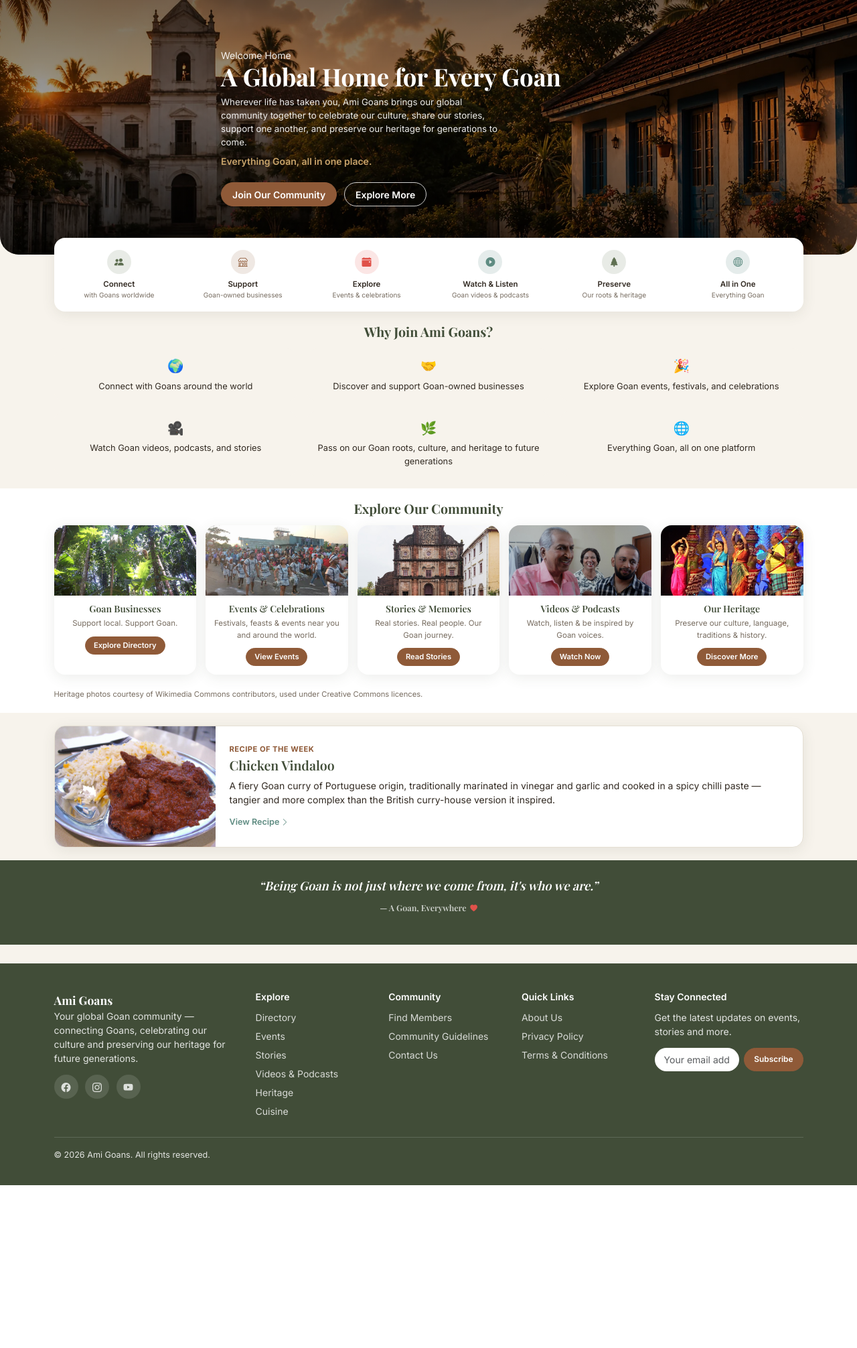
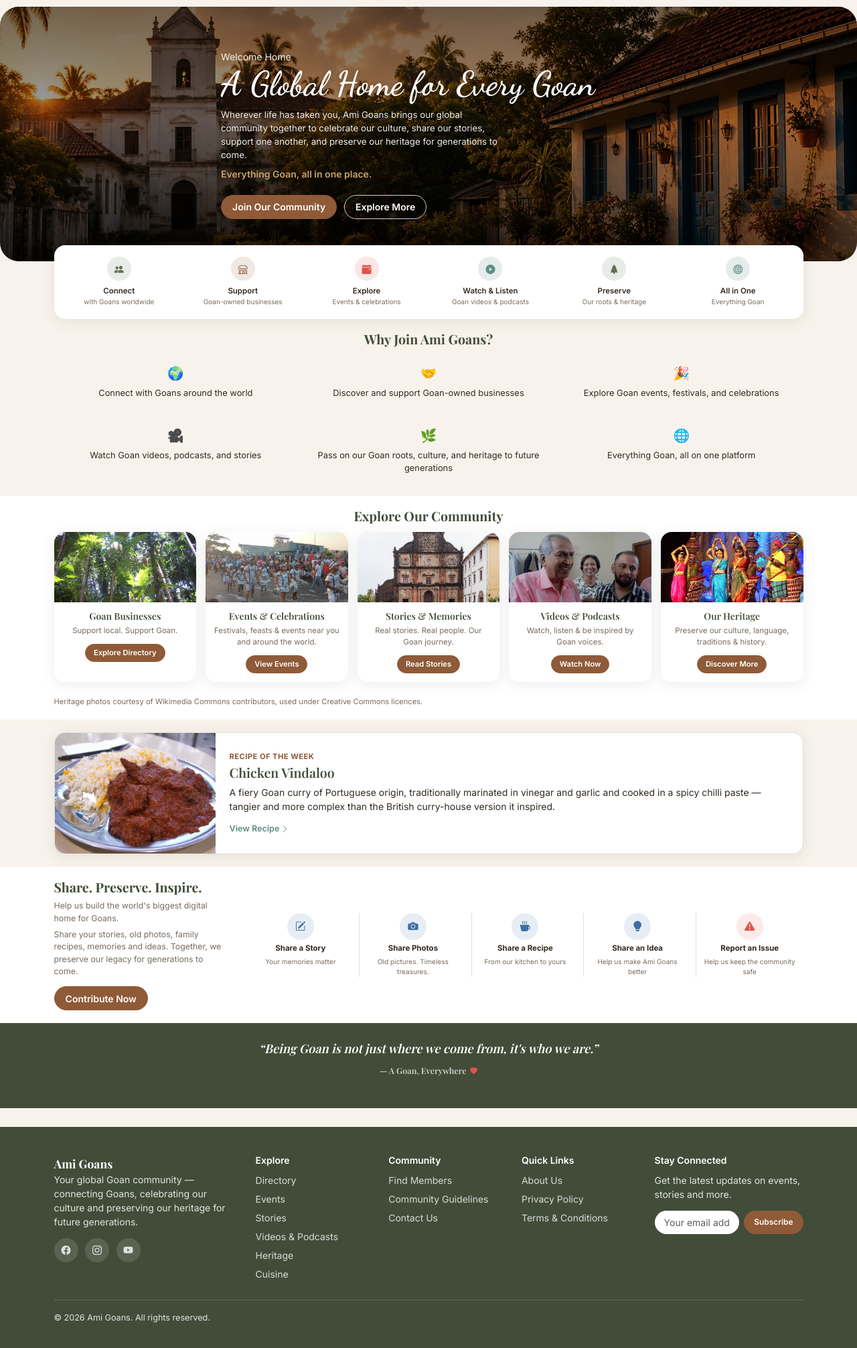
Before and after one commit to osmond361361/AmiGoans, a Flask app: page / in a window 1280 px wide. Shown: the part 110-2122 px from the top of the page at 67% size. Before the commit the page ends 1879 px from the top, so only its background shows below. Run offline with Flask 3, Linux system fonts and the light colour scheme.

Commit message:
Round hero corners, script-font heading, add login-gated Contribute section
Hero now has rounded corners on all sides and a Dancing Script heading
for a softer feel. New "Share. Preserve. Inspire." section on the
homepage links to a new /contribute page, gated behind login (redirects
to sign-in with a next= param, consistent with the business/job add flows).

```diff
--- a/app/main/routes.py
+++ b/app/main/routes.py
@@ -1,4 +1,5 @@
 from flask import flash, redirect, render_template, request, url_for
+from flask_login import login_required
 
 from app.extensions import db
 from app.main import main_bp
@@ -14,6 +15,12 @@ def home():
 @main_bp.route("/about")
 def about():
     return render_template("main/about.html")
+
+
+@main_bp.route("/contribute")
+@login_required
+def contribute():
+    return render_template("main/contribute.html")
 
 
 @main_bp.route("/motto")
--- a/app/static/css/style.css
+++ b/app/static/css/style.css
@@ -302,7 +302,8 @@ a {
   color: var(--ag-white);
   background-size: cover;
   background-position: center;
-  border-radius: 0 0 28px 28px;
+  border-radius: 28px;
+  margin-top: 0.75rem;
 }
 
 .ag-hero-full-overlay {
@@ -325,11 +326,14 @@ a {
 }
 
 .ag-hero-full-heading {
+  font-family: var(--ag-font-script);
   color: var(--ag-white);
-  font-size: clamp(1.8rem, 4vw, 2.6rem);
+  font-weight: 600;
+  font-size: clamp(2.4rem, 6vw, 3.6rem);
   display: flex;
   align-items: center;
   gap: 0.6rem;
+  text-shadow: 0 1px 10px rgba(0, 0, 0, 0.3);
 }
 
 .ag-hero-heart {
@@ -546,6 +550,71 @@ a {
   color: var(--ag-green-dark);
   font-size: 1.4rem;
   margin: 0.3rem 0 0.5rem;
+}
+
+/* Contribute */
+.ag-contribute-card {
+  display: flex;
+  gap: 2rem;
+  align-items: center;
+  flex-wrap: wrap;
+}
+.ag-contribute-text {
+  flex: 0 0 260px;
+}
+.ag-contribute-text h2 {
+  font-size: 1.4rem;
+  margin-bottom: 0.5rem;
+}
+.ag-contribute-text p {
+  font-size: 0.88rem;
+  color: var(--ag-muted);
+  margin-bottom: 0.4rem;
+}
+.ag-contribute-text .btn {
+  margin-top: 0.5rem;
+}
+.ag-contribute-grid {
+  flex: 1;
+  display: grid;
+  grid-template-columns: repeat(5, 1fr);
+  gap: 0.5rem;
+  min-width: 280px;
+}
+.ag-contribute-item {
+  display: flex;
+  flex-direction: column;
+  align-items: center;
+  text-align: center;
+  gap: 0.3rem;
+  padding: 0 0.5rem;
+  border-left: 1px solid var(--ag-border);
+}
+.ag-contribute-item:first-child {
+  border-left: none;
+}
+.ag-contribute-icon {
+  width: 40px;
+  height: 40px;
+  border-radius: 50%;
+  background-color: rgba(61, 111, 165, 0.12);
+  color: #3d6fa5;
+  display: flex;
+  align-items: center;
+  justify-content: center;
+  font-size: 1.1rem;
+}
+.ag-contribute-icon-warning {
+  background-color: rgba(224, 82, 74, 0.12);
+  color: #e0524a;
+}
+.ag-contribute-item strong {
+  font-size: 0.82rem;
+  color: var(--ag-text);
+}
+.ag-contribute-item span:last-child {
+  font-size: 0.72rem;
+  color: var(--ag-muted);
 }
 
 /* Quote + stats banner */
@@ -1484,6 +1553,13 @@ a {
   .ag-recipe-of-week-body {
     padding: 1.25rem;
   }
+  .ag-contribute-grid {
+    grid-template-columns: repeat(3, 1fr);
+    gap: 1rem 0.5rem;
+  }
+  .ag-contribute-item {
+    border-left: none;
+  }
 }
 
 @media (max-width: 575.98px) {
--- a/app/templates/components/_icons.html
+++ b/app/templates/components/_icons.html
@@ -29,6 +29,10 @@
   "instagram": "instagram",
   "youtube": "youtube",
   "facebook-outline": "facebook",
+  "edit": "pencil-square",
+  "photo": "camera-fill",
+  "idea": "lightbulb-fill",
+  "report": "exclamation-triangle-fill",
 } %}
 
 {% macro icon(name, class="ag-icon") %}
--- a/app/templates/main/home.html
+++ b/app/templates/main/home.html
@@ -166,6 +166,46 @@
   </div>
 </section>
 
+<section class="ag-section ag-section-cream" aria-label="Contribute">
+  <div class="container">
+    <div class="ag-contribute-card">
+      <div class="ag-contribute-text">
+        <h2 class="ag-heading-serif">Share. Preserve. Inspire.</h2>
+        <p>Help us build the world's biggest digital home for Goans.</p>
+        <p>Share your stories, old photos, family recipes, memories and ideas. Together, we preserve our legacy for generations to come.</p>
+        <a class="btn ag-btn-primary" href="{{ url_for('main.contribute') if current_user.is_authenticated else url_for('auth.sign_in', next=url_for('main.contribute')) }}">Contribute Now</a>
+      </div>
+      <div class="ag-contribute-grid">
+        <div class="ag-contribute-item">
+          <span class="ag-contribute-icon">{{ icon("edit") }}</span>
+          <strong>Share a Story</strong>
+          <span>Your memories matter</span>
+        </div>
+        <div class="ag-contribute-item">
+          <span class="ag-contribute-icon">{{ icon("photo") }}</span>
+          <strong>Share Photos</strong>
+          <span>Old pictures. Timeless treasures.</span>
+        </div>
+        <div class="ag-contribute-item">
+          <span class="ag-contribute-icon">{{ icon("restaurant") }}</span>
+          <strong>Share a Recipe</strong>
+          <span>From our kitchen to yours</span>
+        </div>
+        <div class="ag-contribute-item">
+          <span class="ag-contribute-icon">{{ icon("idea") }}</span>
+          <strong>Share an Idea</strong>
+          <span>Help us make Ami Goans better</span>
+        </div>
+        <div class="ag-contribute-item">
+          <span class="ag-contribute-icon ag-contribute-icon-warning">{{ icon("report") }}</span>
+          <strong>Report an Issue</strong>
+          <span>Help us keep the community safe</span>
+        </div>
+      </div>
+    </div>
+  </div>
+</section>
+
 <section class="ag-quote-banner">
   <div class="container ag-quote-banner-inner">
     <blockquote class="ag-quote">
```
Also changed, not shown: app/templates/main/contribute.html (added, +14 -0 lines), tests/test_main_routes.py (+1 -1 lines).
